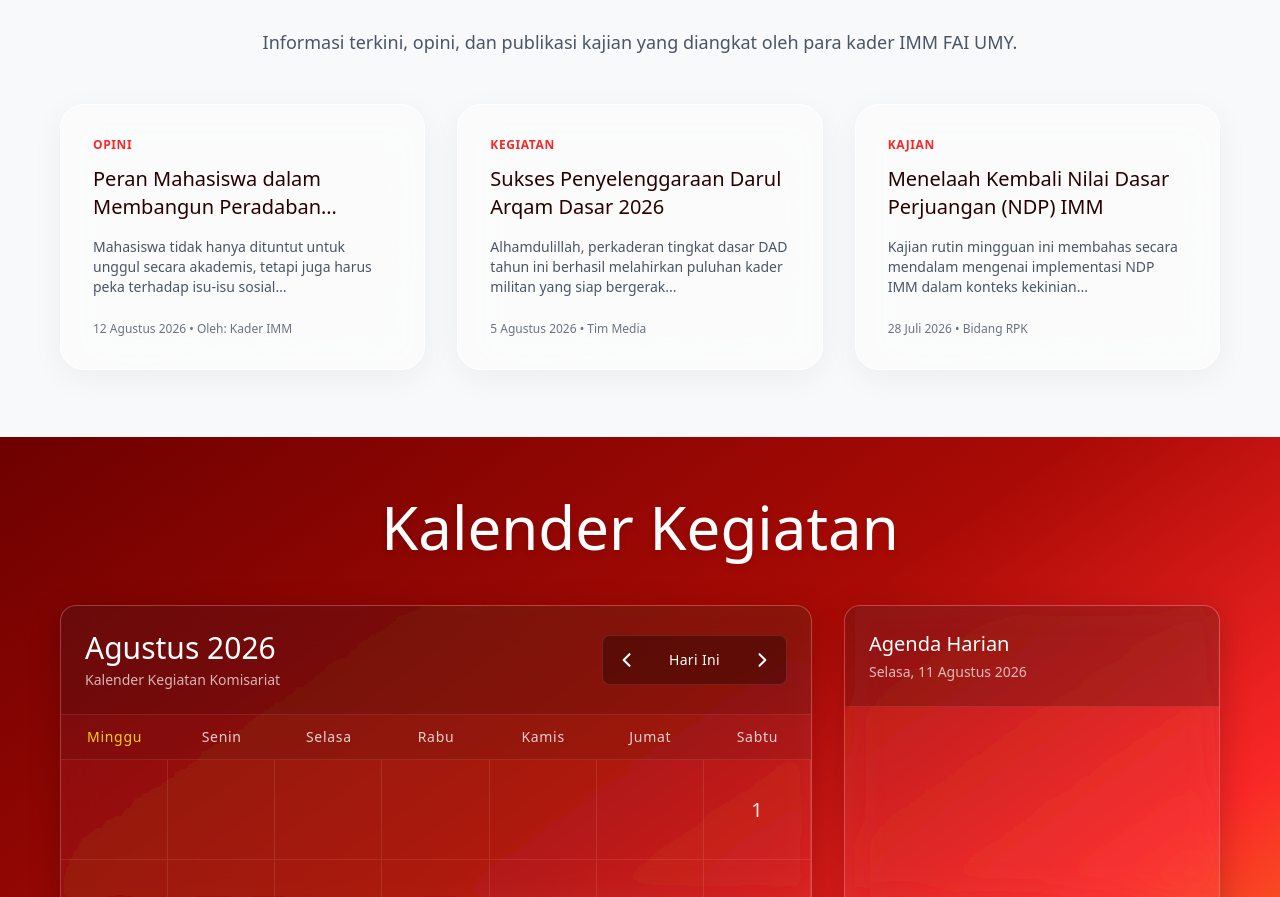
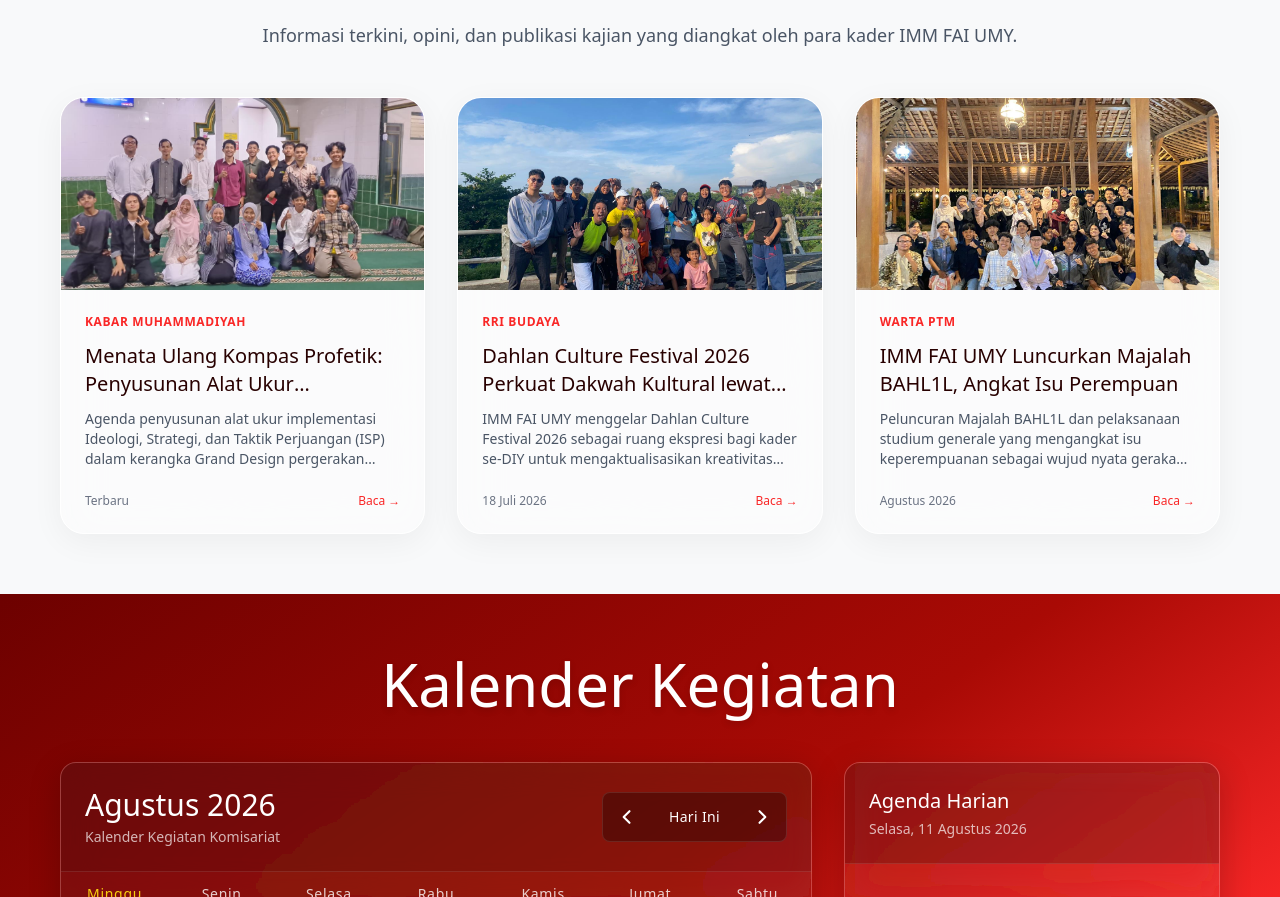
Before and after one commit to immfaiumy25/Imm-web, a Next.js app: page / in a window 1280 px wide. Shown: the part 5428-6325 px from the top of the page. Built offline with nearby package versions, Linux system fonts and the light colour scheme.

Commit message:
feat(berita): update news cards with real links, titles, descriptions, and photos

```diff
--- a/src/app/page.tsx
+++ b/src/app/page.tsx
@@ -390,8 +390,12 @@ export default function Home() {
         </p>
 
         <div className="grid grid-cols-1 md:grid-cols-2 lg:grid-cols-3 gap-8 w-full max-w-[1200px] relative z-10">
-          <div
-            className="w-full h-full rounded-[24px] p-8 flex flex-col hover:scale-105 transition-transform cursor-pointer"
+          {/* Card 1 */}
+          <a
+            href="https://share.google/ldoJxY0qIybghHsc9"
+            target="_blank"
+            rel="noopener noreferrer"
+            className="w-full h-full rounded-[24px] flex flex-col hover:scale-105 transition-transform cursor-pointer overflow-hidden group"
             style={{
               background: 'rgba(255, 255, 255, 0.4)',
               backdropFilter: 'url(#liquid-glass) blur(16px)',
@@ -400,16 +404,28 @@ export default function Home() {
               border: '1px solid rgba(255, 255, 255, 1)'
             }}
           >
-            <div className="text-xs font-bold text-[#f92727] tracking-wider mb-3">OPINI</div>
-            <h3 className="text-xl font-serif text-[#280000] mb-4 line-clamp-2">Peran Mahasiswa dalam Membangun Peradaban Bangsa di Era Digital</h3>
+            <div className="w-full h-48 relative overflow-hidden bg-gray-200">
+              <img src="/dokumentasi/sekolah-kader.jpeg" alt="Kompas Profetik ISP" className="w-full h-full object-cover group-hover:scale-110 transition-transform duration-500" />
+            </div>
+            <div className="p-6 flex flex-col flex-grow">
+              <div className="text-xs font-bold text-[#f92727] tracking-wider mb-3">KABAR MUHAMMADIYAH</div>
+              <h3 className="text-xl font-serif text-[#280000] mb-3 line-clamp-2 leading-snug">Menata Ulang Kompas Profetik: Penyusunan Alat Ukur Implementasi ISP dalam Grand Design PK IMM FAI UMY</h3>
               <p className="text-gray-600 text-sm flex-grow line-clamp-3 mb-6 font-normal">
-              Mahasiswa tidak hanya dituntut untuk unggul secara akademis, tetapi juga harus peka terhadap isu-isu sosial kemasyarakatan...
+                Agenda penyusunan alat ukur implementasi Ideologi, Strategi, dan Taktik Perjuangan (ISP) dalam kerangka Grand Design pergerakan komisariat.
               </p>
-            <div className="text-xs text-gray-500 font-medium">12 Agustus 2026 • Oleh: Kader IMM</div>
+              <div className="text-xs text-gray-500 font-medium flex items-center justify-between">
+                <span>Terbaru</span>
+                <span className="text-[#f92727] group-hover:translate-x-1 transition-transform">Baca &rarr;</span>
               </div>
+            </div>
+          </a>
 
-          <div
-            className="w-full h-full rounded-[24px] p-8 flex flex-col hover:scale-105 transition-transform cursor-pointer"
+          {/* Card 2 */}
+          <a
+            href="https://rri.co.id/yogyakarta/budaya/2590526/dahlan-culture-festival-2026-perkuat-dakwah-kultural-lewat-sastra-profetik?nocache=true"
+            target="_blank"
+            rel="noopener noreferrer"
+            className="w-full h-full rounded-[24px] flex flex-col hover:scale-105 transition-transform cursor-pointer overflow-hidden group"
             style={{
               background: 'rgba(255, 255, 255, 0.4)',
               backdropFilter: 'url(#liquid-glass) blur(16px)',
@@ -418,16 +434,28 @@ export default function Home() {
               border: '1px solid rgba(255, 255, 255, 1)'
             }}
           >
-            <div className="text-xs font-bold text-[#f92727] tracking-wider mb-3">KEGIATAN</div>
-            <h3 className="text-xl font-serif text-[#280000] mb-4 line-clamp-2">Sukses Penyelenggaraan Darul Arqam Dasar 2026</h3>
+            <div className="w-full h-48 relative overflow-hidden bg-gray-200">
+              <img src="/dokumentasi/furab.jpeg" alt="Dahlan Culture Festival" className="w-full h-full object-cover group-hover:scale-110 transition-transform duration-500" />
+            </div>
+            <div className="p-6 flex flex-col flex-grow">
+              <div className="text-xs font-bold text-[#f92727] tracking-wider mb-3">RRI BUDAYA</div>
+              <h3 className="text-xl font-serif text-[#280000] mb-3 line-clamp-2 leading-snug">Dahlan Culture Festival 2026 Perkuat Dakwah Kultural lewat Sastra Profetik</h3>
               <p className="text-gray-600 text-sm flex-grow line-clamp-3 mb-6 font-normal">
-              Alhamdulillah, perkaderan tingkat dasar DAD tahun ini berhasil melahirkan puluhan kader militan yang siap bergerak...
+                IMM FAI UMY menggelar Dahlan Culture Festival 2026 sebagai ruang ekspresi bagi kader se-DIY untuk mengaktualisasikan kreativitas dan memperkuat dakwah kultural melalui sastra profetik.
               </p>
-            <div className="text-xs text-gray-500 font-medium">5 Agustus 2026 • Tim Media</div>
+              <div className="text-xs text-gray-500 font-medium flex items-center justify-between">
+                <span>18 Juli 2026</span>
+                <span className="text-[#f92727] group-hover:translate-x-1 transition-transform">Baca &rarr;</span>
               </div>
+            </div>
+          </a>
 
-          <div
-            className="w-full h-full rounded-[24px] p-8 flex flex-col hover:scale-105 transition-transform cursor-pointer"
+          {/* Card 3 */}
+          <a
+            href="https://wartaptm.id/imm-fai-umy-luncurkan-majalah-bahlil-angkat-isu-perempuan-lewat-studium-generale/"
+            target="_blank"
+            rel="noopener noreferrer"
+            className="w-full h-full rounded-[24px] flex flex-col hover:scale-105 transition-transform cursor-pointer overflow-hidden group"
             style={{
               background: 'rgba(255, 255, 255, 0.4)',
               backdropFilter: 'url(#liquid-glass) blur(16px)',
@@ -436,13 +464,21 @@ export default function Home() {
               border: '1px solid rgba(255, 255, 255, 1)'
             }}
           >
-            <div className="text-xs font-bold text-[#f92727] tracking-wider mb-3">KAJIAN</div>
-            <h3 className="text-xl font-serif text-[#280000] mb-4 line-clamp-2">Menelaah Kembali Nilai Dasar Perjuangan (NDP) IMM</h3>
+            <div className="w-full h-48 relative overflow-hidden bg-gray-200">
+              <img src="/dokumentasi/bahlil.jpeg" alt="Majalah BAHL1L" className="w-full h-full object-cover group-hover:scale-110 transition-transform duration-500" />
+            </div>
+            <div className="p-6 flex flex-col flex-grow">
+              <div className="text-xs font-bold text-[#f92727] tracking-wider mb-3">WARTA PTM</div>
+              <h3 className="text-xl font-serif text-[#280000] mb-3 line-clamp-2 leading-snug">IMM FAI UMY Luncurkan Majalah BAHL1L, Angkat Isu Perempuan</h3>
               <p className="text-gray-600 text-sm flex-grow line-clamp-3 mb-6 font-normal">
-              Kajian rutin mingguan ini membahas secara mendalam mengenai implementasi NDP IMM dalam konteks kekinian...
+                Peluncuran Majalah BAHL1L dan pelaksanaan studium generale yang mengangkat isu keperempuanan sebagai wujud nyata gerakan intelektual kader IMM FAI UMY.
               </p>
-            <div className="text-xs text-gray-500 font-medium">28 Juli 2026 • Bidang RPK</div>
+              <div className="text-xs text-gray-500 font-medium flex items-center justify-between">
+                <span>Agustus 2026</span>
+                <span className="text-[#f92727] group-hover:translate-x-1 transition-transform">Baca &rarr;</span>
               </div>
+            </div>
+          </a>
         </div>
       </section>
 
```
Lines whose indentation alone changed are shown as unchanged.
